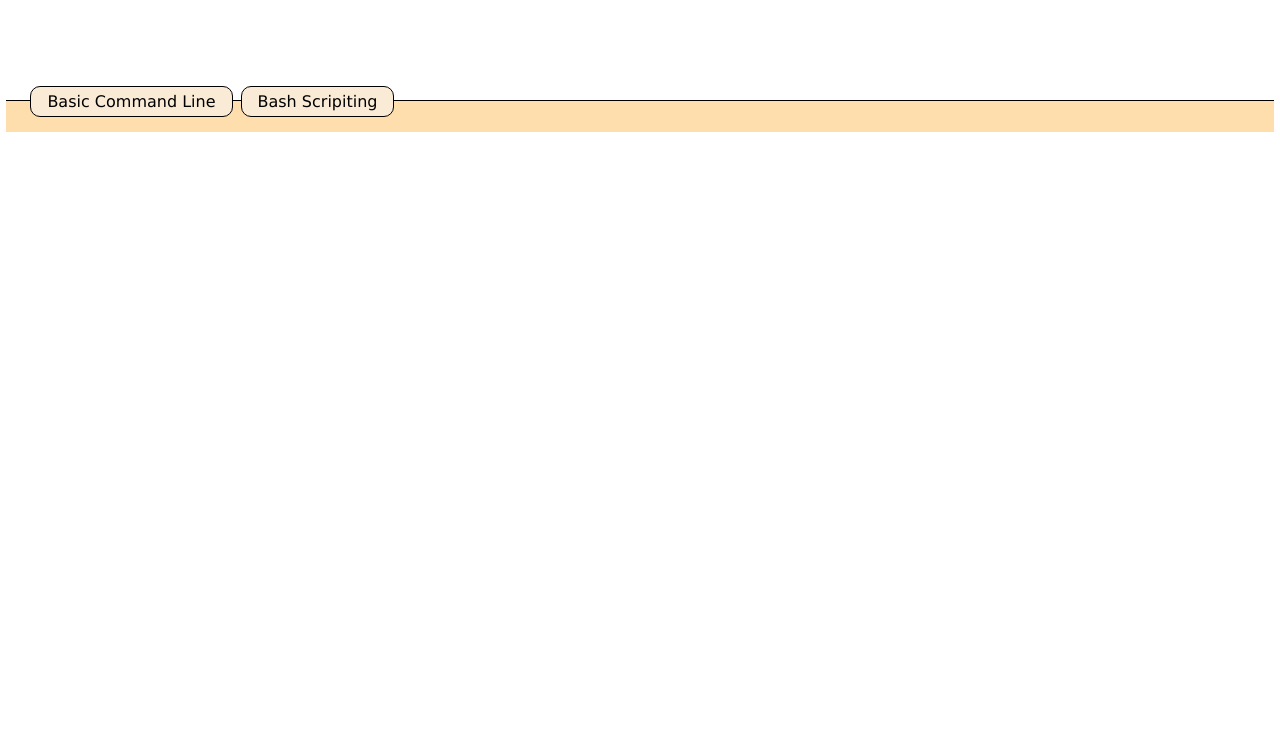
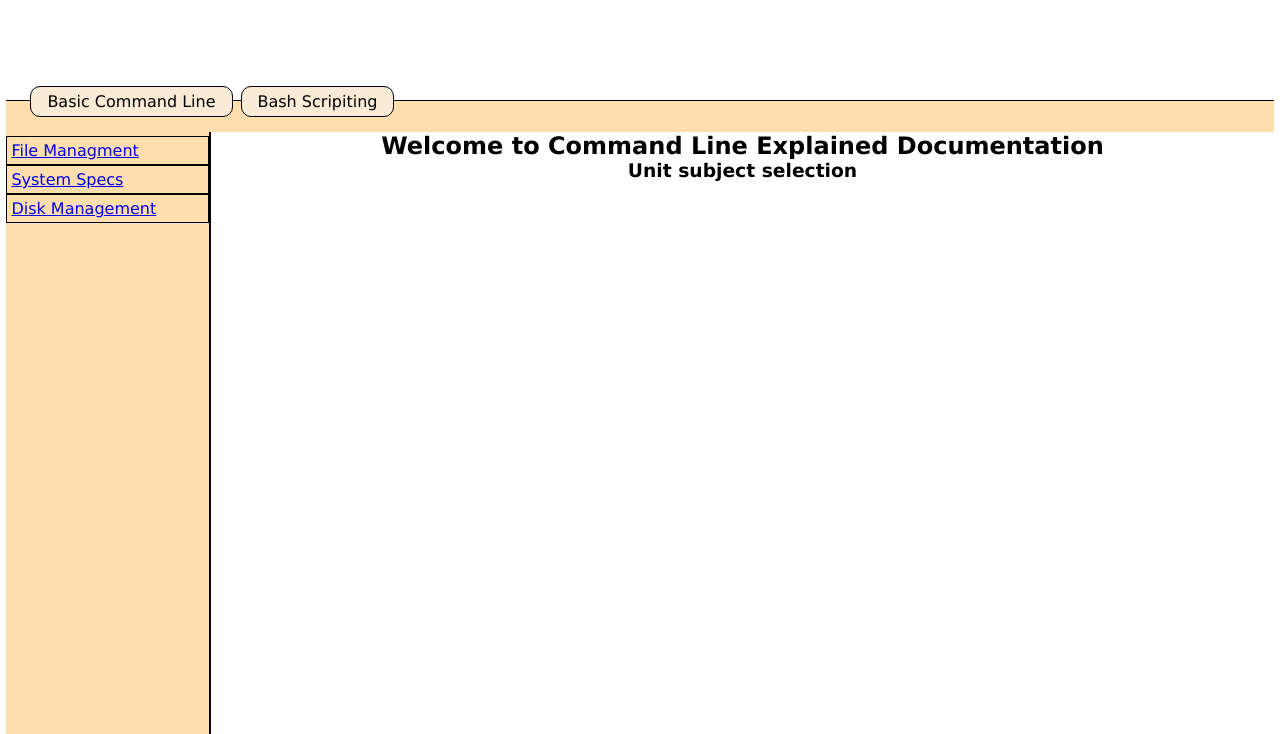
Before and after one commit to TylerTomani/commandLineDocs, a plain HTML site: page index.html in a window 1280 px wide. Shown: the part 66-800 px from the top of the page. Drawn offline with Linux system fonts and the light colour scheme.

Commit message:
Working Rough Draft, with style

```diff
--- a/css/main.css
+++ b/css/main.css
@@ -92,13 +92,13 @@ aside#drop-downs {
     aside#drop-downs {
         position: absolute;
         transform: translate(-100%);
-         transition: all .65s;
+         transition: all .5s;
     }
 }
 @media screen and (min-width: 801px){
     aside#drop-downs {
         position: relative;
         transform: translate(0);
-         transition: all 1s;
+        transition: all 750ms;
     }
 }
--- a/index.html
+++ b/index.html
@@ -21,9 +21,9 @@
         </ul>
     </nav>
 
-    <main class="hide">
-        <aside id="drop-downs" class="hide">
-            <div id="basics" class="hide topic">
+    <main class="">
+        <aside id="drop-downs" class="">
+            <div id="basics" class="topic">
                 <ul>
                     <li><a href="#" class="drop-link-aside">File Managment</a>
                         <ul>
--- a/js/dropDown.js
+++ b/js/dropDown.js
@@ -13,7 +13,6 @@
             }
         })
     }
-    hideTopics();
 
     function hideSubList(){
         asideSubList.forEach(subUL => {
```
